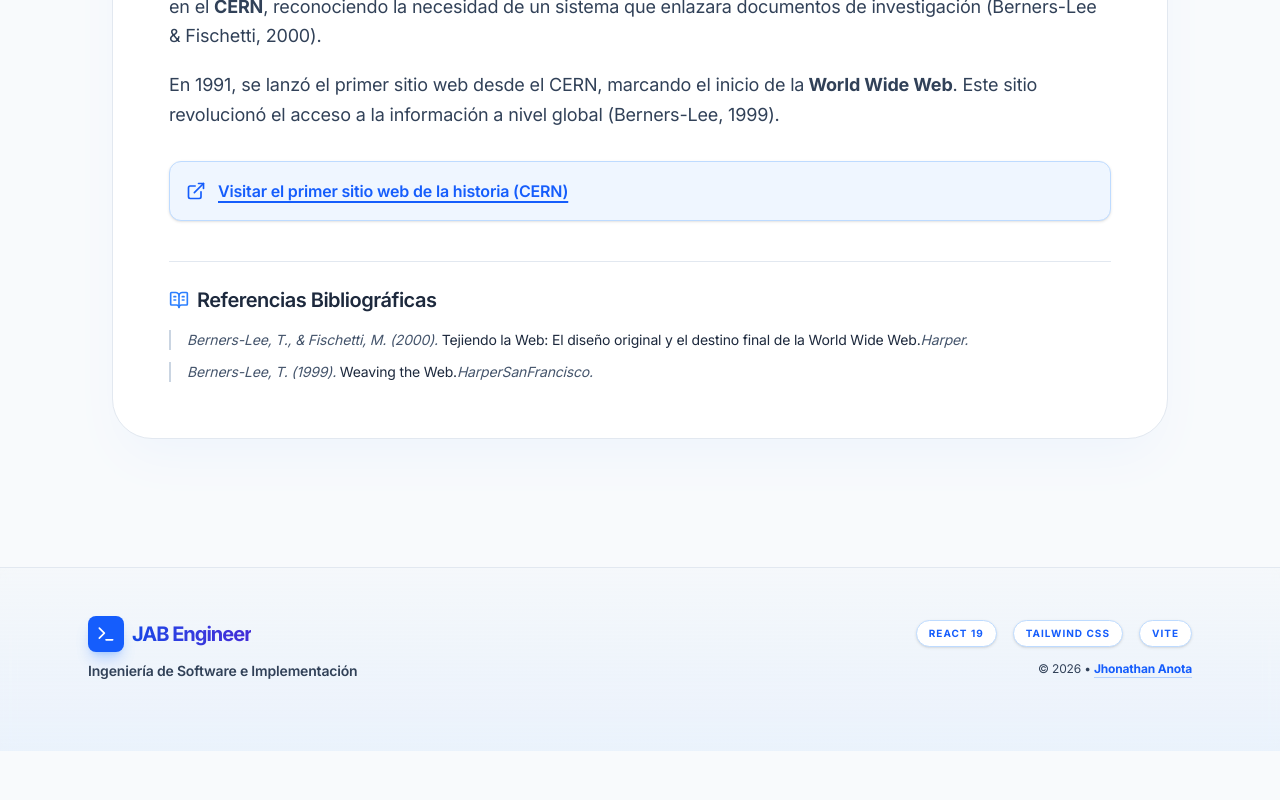
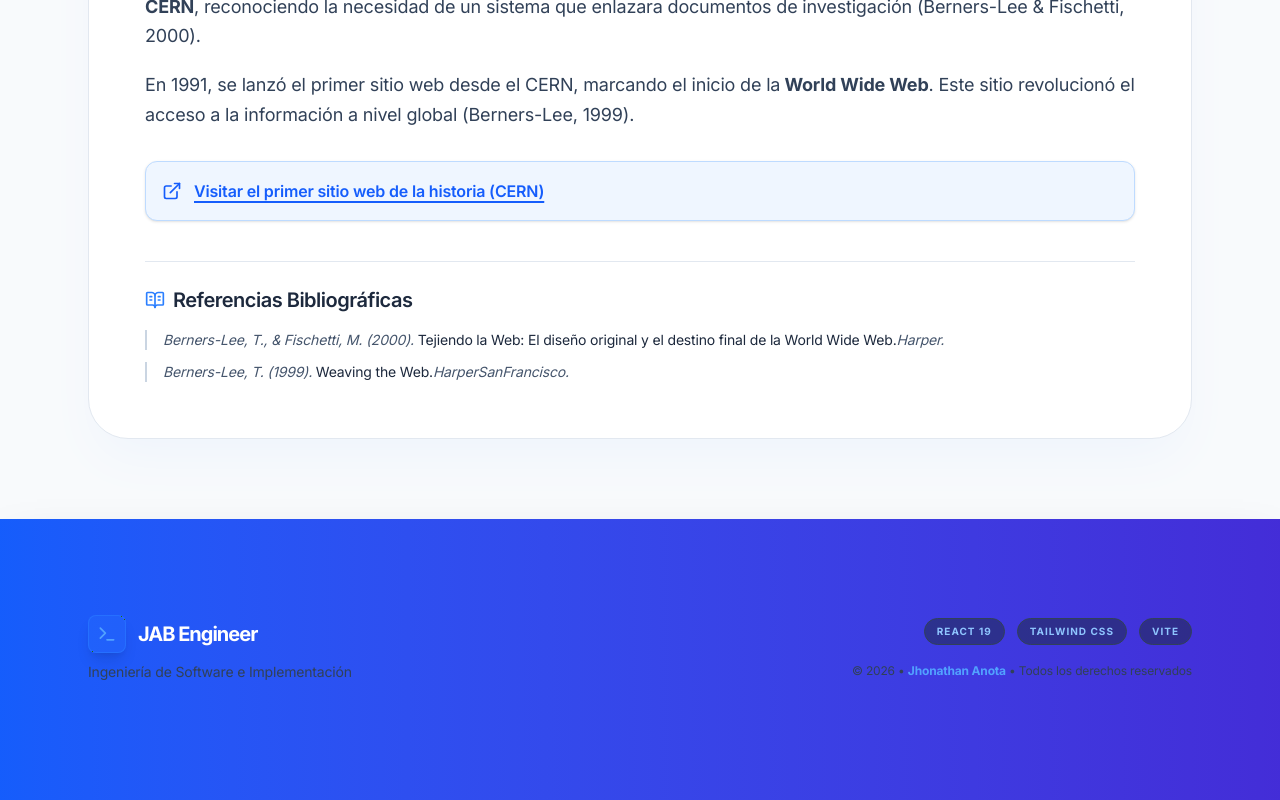
Before and after one commit to AB-jhon/compendio-desarrollo-web, a React (Vite) app: page /IntroWeb in a window 1280 px wide. Shown: the part 519-1319 px from the top of the page. Before the commit the page ends 1270 px from the top, so only its background shows below. Built offline with nearby package versions, Linux system fonts and the light colour scheme.

Commit message:
fix: corregir espaciado main, color header/footer y error de iconos

```diff
--- a/src/App.jsx
+++ b/src/App.jsx
@@ -61,7 +61,8 @@ function App() {
         <nav className="sticky top-0 z-50 bg-white/70 dark:bg-slate-900/80 backdrop-blur-xl border-b border-slate-200 dark:border-slate-800 p-2 shadow-sm">
           <div className="max-w-7xl mx-auto flex justify-center items-center gap-2 overflow-x-auto no-scrollbar py-2">
             {[
-              { to: "/IntroWeb", icon: <BookOpen size={18} />, label: "Inicio" },
+              { to: "/", icon: <BookOpen size={18} />, label: "Inicio" },
+              { to: "/IntroWeb", icon: <BookOpen size={18} />, label: "Introducción" },
               { to: "/Programacion", icon: <Code size={18} />, label: "Código" },
               { to: "/Dinamica", icon: <Sparkles size={18} />, label: "JS" },
               { to: "/Animaciones", icon: <Layout size={18} />, label: "Diseño" },
@@ -95,7 +96,7 @@ function App() {
         </nav>
 
         {/* Contenedor de Contenido Principal */}
-        <main className="container mx-auto p-6 md:p-12 max-w-6xl">
+        <main className="container mx-auto px-4 md:px-6 max-w-6xl mt-12 mb-20">
           <div className="bg-white dark:bg-slate-900 border border-slate-200 dark:border-slate-800 rounded-[2.5rem] shadow-2xl shadow-blue-500/5 p-8 md:p-14 transition-all duration-500 min-h-[60vh]">
             <Routes>
               <Route path="/IntroWeb" element={<IntroWeb />} />
@@ -123,43 +124,41 @@ function App() {
           </div>
         </main>
 
-        {/* Footer Profesional con Estilo */}
-        <footer className="relative mt-20 border-t border-slate-200 dark:border-slate-800 bg-slate-100/50 dark:bg-slate-900/50 backdrop-blur-sm">
-          {/* Fondo con degradado sutil - Más visible en modo claro */}
-          <div className="absolute inset-0 bg-gradient-to-b from-transparent to-blue-100/40 dark:to-blue-900/20 pointer-events-none" />
+        {/* Footer Profesional Estilo Header */}
+        <footer className="bg-gradient-to-r from-blue-600 to-indigo-700 dark:from-blue-900 dark:to-slate-900 text-white p-12 shadow-2xl text-center relative overflow-hidden">
+          {/* Capa de brillo sutil para imitar el efecto del header */}
+          <div className="relative z-10" />
 
           <div className="relative z-10 max-w-6xl mx-auto px-6 py-12">
             <div className="flex flex-col md:flex-row justify-between items-center gap-8">
 
               {/* Lado Izquierdo: Branding */}
               <div className="text-center md:text-left">
-                <div className="flex items-center justify-center md:justify-start gap-2 mb-2">
-                  <div className="p-2 bg-blue-600 rounded-lg shadow-lg shadow-blue-500/30">
-                    <Terminal size={20} className="text-white" />
+                <div className="flex items-center justify-center md:justify-start gap-3 mb-2">
+                  <div className="p-2 bg-blue-500/20 border border-blue-500/50 rounded-lg shadow-lg">
+                    <Terminal size={20} className="text-blue-400" />
                   </div>
-                  {/* Añadimos text-blue-700 como base para que se vea en modo claro */}
-                  <span className="text-xl font-black tracking-tighter bg-gradient-to-r from-blue-700 to-indigo-700 dark:from-blue-400 dark:to-indigo-400 bg-clip-text text-transparent">
+                  <span className="text-xl font-black tracking-tighter text-white">
                     JAB Engineer
                   </span>
                 </div>
-                <p className="text-slate-600 dark:text-slate-400 text-sm font-semibold">
+                <p className="text-slate-400 text-sm font-medium">
                   Ingeniería de Software e Implementación
                 </p>
               </div>
 
               {/* Lado Derecho: Créditos y Stack */}
-              <div className="flex flex-col items-center md:items-end gap-3">
-                <div className="flex gap-4">
-                  {/* Badges con bordes más definidos */}
+              <div className="flex flex-col items-center md:items-end gap-4">
+                <div className="flex gap-3">
                   {['React 19', 'Tailwind CSS', 'Vite'].map((tech) => (
-                    <span key={tech} className="px-3 py-1 bg-white dark:bg-slate-800 rounded-full text-[10px] font-bold text-blue-600 dark:text-slate-400 uppercase tracking-widest border border-blue-200 dark:border-slate-700 shadow-sm">
+                    <span key={tech} className="px-3 py-1 bg-slate-800/50 border border-slate-700 rounded-full text-[10px] font-bold text-blue-300 uppercase tracking-widest">
                       {tech}
                     </span>
                   ))}
                 </div>
 
-                <p className="text-slate-500 dark:text-slate-500 text-xs font-medium">
-                  © {new Date().getFullYear()} • <span className="text-blue-600 dark:text-blue-400 font-bold underline underline-offset-4 decoration-blue-500/30">Jhonathan Anota</span>
+                <p className="text-slate-500 text-xs">
+                  © {new Date().getFullYear()} • <span className="text-blue-400 font-bold">Jhonathan Anota</span> • Todos los derechos reservados
                 </p>
               </div>
             </div>
--- a/src/components/IntroWeb.jsx
+++ b/src/components/IntroWeb.jsx
@@ -13,7 +13,7 @@ function IntroWeb() {
             <div className="space-y-4 text-lg leading-relaxed text-slate-700 dark:text-slate-300">
                 <p>
                     La web fue concebida para facilitar la colaboración entre científicos y académicos,
-                    permitiéndoles compartir información de manera eficiente. En 1989, <strong>Tim Berners-Lee</strong>
+                    permitiéndoles compartir información de manera eficiente. En 1989,<strong>Tim Berners-Lee</strong>,
                     desarrolló el concepto de la web mientras trabajaba en el <strong>CERN</strong>, reconociendo la necesidad
                     de un sistema que enlazara documentos de investigación (Berners-Lee & Fischetti, 2000).
                 </p>
```
